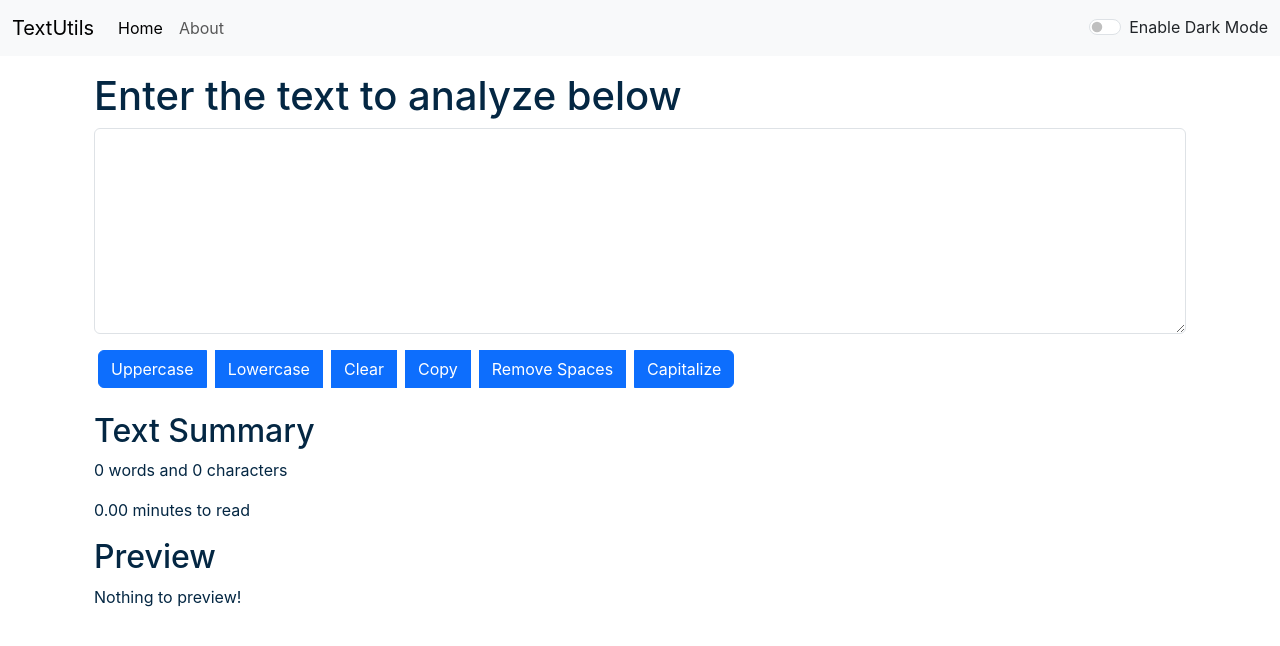
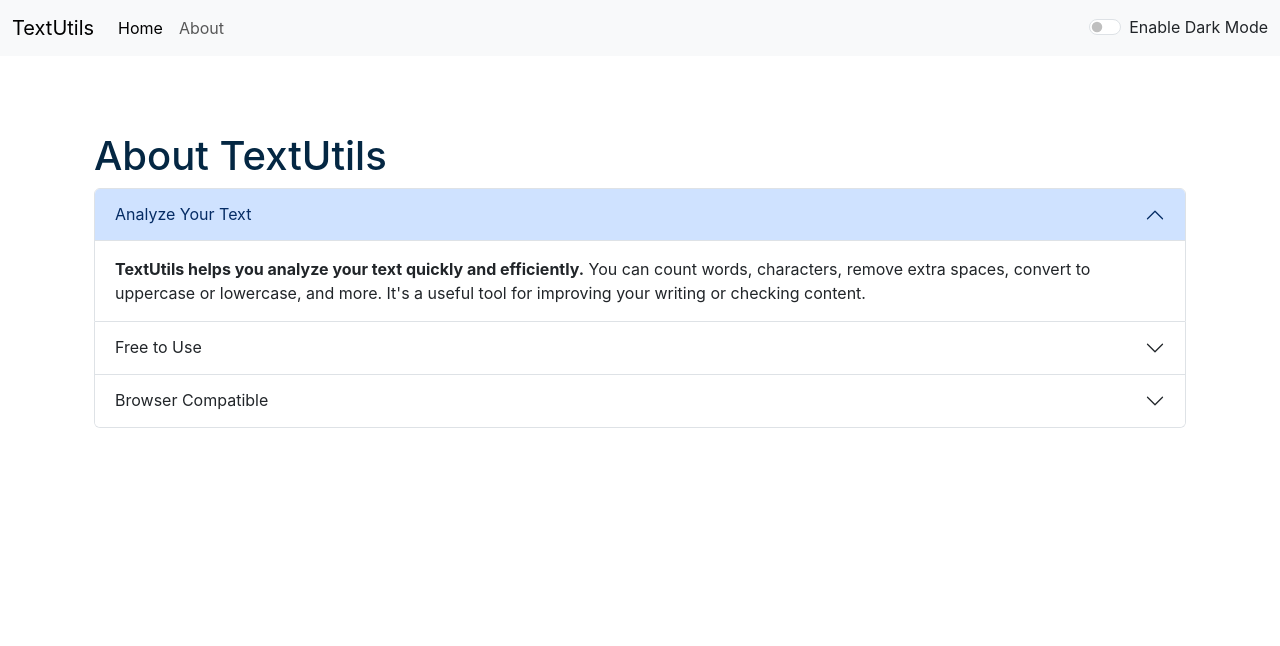
Before and after one commit to prasadmagdum/Textutils_react, a React (Create React App) app: page /about in a window 1280 px wide. Shown: the top 646 px of the page. Built offline with nearby package versions, Linux system fonts and the light colour scheme.

Commit message:
solve_problems

```diff
--- a/package.json
+++ b/package.json
@@ -9,6 +9,7 @@
     "@testing-library/user-event": "^13.5.0",
     "react": "^19.1.0",
     "react-dom": "^19.1.0",
+    "react-router-dom": "^7.7.1",
     "react-scripts": "5.0.1",
     "web-vitals": "^2.1.4"
   },
--- a/src/App.js
+++ b/src/App.js
@@ -2,8 +2,14 @@ import './App.css';
 import Alert from './components/Alert';
 import Navbar from './components/Navbar';
 import TextForm from './components/TextForm';
-// import About from './components/About';
+import About from './components/About';
 import { useState } from 'react';
+
+import {
+  BrowserRouter as Router,
+  Routes,
+  Route
+} from 'react-router-dom';
 
 function App() {
   const [mode, setMode] = useState('light');
@@ -32,14 +38,19 @@ function App() {
   };
 
   return (
-    <>
+    <Router>
       <Navbar title="TextUtils" mode={mode} toggleMode={toggleMode} />
       <Alert alert={alert} />
       <div className="container my-3">
-        <TextForm showAlert={showAlert} heading="Enter the text to analyze below" mode={mode} />
-        {/* <About mode={mode} /> */}
+        <Routes>
+          <Route
+            exact path="/"
+            element={<TextForm showAlert={showAlert} heading="Enter the text to analyze below" mode={mode} />}
+          />
+          <Route exact path="/about"element={<About/>}/>
+        </Routes>
       </div>
-    </>
+    </Router>
   );
 }
 
--- a/src/components/About.js
+++ b/src/components/About.js
@@ -1,76 +1,89 @@
-// import React, { useState } from 'react';
+import React from 'react';
 
-// export default function About() {
-//   const [myStyle, setMyStyle] = useState({
-//     color: 'white',
-//     backgroundColor: 'black'
-//   });
+export default function About(props) {
+  const myStyle = {
+    color: props.mode === 'dark' ? 'white' : '#042743',
+    backgroundColor: props.mode === 'dark' ? 'rgb(36 74 104)' : 'white',
+  };
 
-//   const [btntext, setBtnText] = useState("Enable Light Mode");
+  return (
+    <div className="container" style={myStyle}>
+      <h1>About TextUtils</h1>
+      <div className="accordion" id="accordionExample">
 
-//   const toggleStyle = () => {
-//     if (myStyle.color === 'white') {
-//       setMyStyle({
-//         color: 'black',
-//         backgroundColor: 'white'
-//       });
-//       setBtnText("Enable Dark Mode");
-//     } else {
-//       setMyStyle({
-//         color: 'white',
-//         backgroundColor: 'black'
-//       });
-//       setBtnText("Enable Light Mode");
-//     }
-//   };
+        <div className="accordion-item">
+          <h2 className="accordion-header">
+            <button
+              className="accordion-button"
+              type="button"
+              data-bs-toggle="collapse"
+              data-bs-target="#collapseOne"
+              aria-expanded="true"
+              aria-controls="collapseOne"
+            >
+              Analyze Your Text
+            </button>
+          </h2>
+          <div
+            id="collapseOne"
+            className="accordion-collapse collapse show"
+            data-bs-parent="#accordionExample"
+          >
+            <div className="accordion-body">
+              <strong>TextUtils helps you analyze your text quickly and efficiently.</strong> You can count words, characters, remove extra spaces, convert to uppercase or lowercase, and more. It's a useful tool for improving your writing or checking content.
+            </div>
+          </div>
+        </div>
 
-//   return (
-//     <div className="container" style={myStyle}>
-//       <h1>About Us</h1>
-//       <div className="accordion" id="accordionExample">
-//         <div className="accordion-item">
-//           <h2 className="accordion-header">
-//             <button className="accordion-button" type="button" data-bs-toggle="collapse" data-bs-target="#collapseOne" aria-expanded="true" aria-controls="collapseOne">
-//               Accordion Item #1
-//             </button>
-//           </h2>
-//           <div id="collapseOne" className="accordion-collapse collapse show" data-bs-parent="#accordionExample">
-//             <div className="accordion-body">
-//               <strong>This is the first item’s accordion body.</strong> It is shown by default...
-//             </div>
-//           </div>
-//         </div>
+        <div className="accordion-item">
+          <h2 className="accordion-header">
+            <button
+              className="accordion-button collapsed"
+              type="button"
+              data-bs-toggle="collapse"
+              data-bs-target="#collapseTwo"
+              aria-expanded="false"
+              aria-controls="collapseTwo"
+            >
+              Free to Use
+            </button>
+          </h2>
+          <div
+            id="collapseTwo"
+            className="accordion-collapse collapse"
+            data-bs-parent="#accordionExample"
+          >
+            <div className="accordion-body">
+              <strong>TextUtils is completely free to use.</strong> There is no cost or subscription required. Whether you're a student, teacher, or content creator, you can use it anytime without any charges.
+            </div>
+          </div>
+        </div>
 
-//         <div className="accordion-item">
-//           <h2 className="accordion-header">
-//             <button className="accordion-button collapsed" type="button" data-bs-toggle="collapse" data-bs-target="#collapseTwo" aria-expanded="false" aria-controls="collapseTwo">
-//               Accordion Item #2
-//             </button>
-//           </h2>
-//           <div id="collapseTwo" className="accordion-collapse collapse" data-bs-parent="#accordionExample">
-//             <div className="accordion-body">
-//               <strong>This is the second item’s accordion body.</strong> It is hidden by default...
-//             </div>
-//           </div>
-//         </div>
+        <div className="accordion-item">
+          <h2 className="accordion-header">
+            <button
+              className="accordion-button collapsed"
+              type="button"
+              data-bs-toggle="collapse"
+              data-bs-target="#collapseThree"
+              aria-expanded="false"
+              aria-controls="collapseThree"
+            >
+              Browser Compatible
+            </button>
+          </h2>
+          <div
+            id="collapseThree"
+            className="accordion-collapse collapse"
+            data-bs-parent="#accordionExample"
+          >
+            <div className="accordion-body">
+              <strong>TextUtils works in all modern web browsers.</strong> You can use it on Chrome, Firefox, Edge, Safari, and more. There's no need to install anything — just open the app in your browser and start using it.
+            </div>
+          </div>
+        </div>
 
-//         <div className="accordion-item">
-//           <h2 className="accordion-header">
-//             <button className="accordion-button collapsed" type="button" data-bs-toggle="collapse" data-bs-target="#collapseThree" aria-expanded="false" aria-controls="collapseThree">
-//               Accordion Item #3
-//             </button>
-//           </h2>
-//           <div id="collapseThree" className="accordion-collapse collapse" data-bs-parent="#accordionExample">
-//             <div className="accordion-body">
-//               <strong>This is the third item’s accordion body.</strong> It is hidden by default...
-//             </div>
-//           </div>
-//         </div>
-//       </div>
-
-//       <div className="container my-3">
-//         <button onClick={toggleStyle} type="button" className="btn btn-primary">{btntext}</button>
-//       </div>
-//     </div>
-//   );
-// }
+      </div>
+    </div>
+  );
+}
--- a/src/components/Alert.js
+++ b/src/components/Alert.js
@@ -1,3 +1,4 @@
+// src/components/Alert.js
 import React from 'react';
 
 export default function Alert(props) {
@@ -8,7 +9,8 @@ export default function Alert(props) {
   };
 
   return (
-    props.alert && (
+    <div style={{ height: '60px' }}> {/* Fixed height reserved */}
+      {props.alert && (
         <div
           className={`alert alert-${props.alert.type} alert-dismissible fade show`}
           role="alert"
@@ -21,6 +23,7 @@ export default function Alert(props) {
             aria-label="Close"
           ></button>
         </div>
-    )
+      )}
+    </div>
   );
 }
--- a/src/components/Navbar.js
+++ b/src/components/Navbar.js
@@ -1,10 +1,12 @@
 import React from 'react';
+import { Link } from 'react-router-dom';
+
 
 export default function Navbar(props) {
   return (
     <nav className={`navbar navbar-expand-lg navbar-${props.mode} bg-${props.mode}`}>
       <div className="container-fluid">
-        <a className="navbar-brand" href="/">{props.title}</a>
+        <Link className="navbar-brand" to="/">{props.title}</Link>
         <button className="navbar-toggler" type="button" data-bs-toggle="collapse" data-bs-target="#navbarNav">
           <span className="navbar-toggler-icon"></span>
         </button>
@@ -12,10 +14,10 @@ export default function Navbar(props) {
         <div className="collapse navbar-collapse" id="navbarNav">
           <ul className="navbar-nav me-auto">
             <li className="nav-item">
-              <a className="nav-link active" href="/">Home</a>
+              <Link className="nav-link active" to="/">Home</Link>
             </li>
             <li className="nav-item">
-              <a className="nav-link" href="/">About</a>
+              <Link className="nav-link" to="/about">About</Link>
             </li>
           </ul>
           <div className={`form-check form-switch text-${props.mode === 'light' ? 'dark' : 'light'}`}>
--- a/src/components/TextForm.js
+++ b/src/components/TextForm.js
@@ -59,12 +59,12 @@ export default function TextFormPlus(props) {
           rows="8"
         />
         <div className="btn-group mb-2">
-          <button className="btn btn-primary mx-1" onClick={handleUpClick}>Uppercase</button>
-          <button className="btn btn-primary mx-1" onClick={handleLoClick}>Lowercase</button>
-          <button className="btn btn-primary mx-1" onClick={handleClearClick}>Clear</button>
-          <button className="btn btn-primary mx-1" onClick={handleCopyClick}>Copy</button>
-          <button className="btn btn-primary mx-1" onClick={handleExtraSpaces}>Remove Spaces</button>
-          <button className="btn btn-primary mx-1" onClick={handleCapitalize}>Capitalize</button>
+          <button className="btn btn-primary mx-1 my-1" onClick={handleUpClick}>Uppercase</button>
+          <button className="btn btn-primary mx-1 my-1" onClick={handleLoClick}>Lowercase</button>
+          <button className="btn btn-primary mx-1 my-1" onClick={handleClearClick}>Clear</button>
+          <button className="btn btn-primary mx-1 my-1" onClick={handleCopyClick}>Copy</button>
+          <button className="btn btn-primary mx-1 my-1" onClick={handleExtraSpaces}>Remove Spaces</button>
+          <button className="btn btn-primary mx-1 my-1" onClick={handleCapitalize}>Capitalize</button>
         </div>
       </div>
 
```
Also changed, not shown: 1 other file (tests, documents, lock files or other folders). Lines whose indentation alone changed are shown as unchanged.
